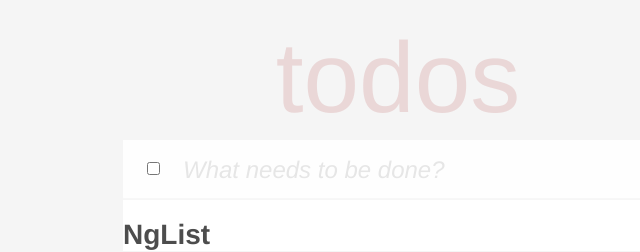
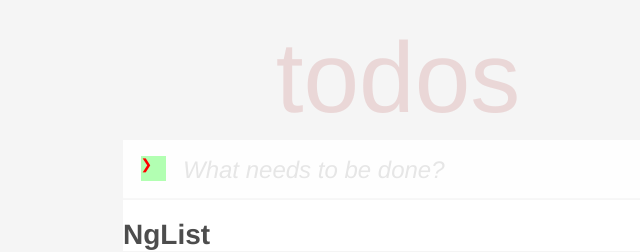
Before and after one commit to DimaGashko/NgTodo, an Angular app: page / in a window 1280 px wide. Shown: the top 252 px of the page, without its empty margins (242-882 px from the left). Built offline with nearby package versions, Linux system fonts and the light colour scheme.

Commit message:
baseCheckbox

```diff
--- a/src/app/complete-all/complete-all.component.css
+++ b/src/app/complete-all/complete-all.component.css
@@ -1,5 +1,27 @@
+@charset "UTF-8";
 .container {
   width: 60px;
   display: inline-block;
   vertical-align: middle;
   text-align: center; }
+
+.checkbox {
+  display: none; }
+  .checkbox__label, .checkbox__span {
+    display: inline-block; }
+  .checkbox__label {
+    width: 25px;
+    height: 25px; }
+  .checkbox__span {
+    width: 100%;
+    height: 100%;
+    cursor: pointer;
+    position: relative;
+    background: rgba(0, 255, 0, 0.3); }
+    .checkbox__span:before {
+      content: "❯";
+      display: block;
+      position: absolute;
+      color: red; }
+  .checkbox:checked + .checkbox__span:before {
+    color: green; }
--- a/src/app/complete-all/complete-all.component.html
+++ b/src/app/complete-all/complete-all.component.html
@@ -1,4 +1,6 @@
 
 <div class="container">
-  <input class="complete-all" type="checkbox"/>
+  <label class="checkbox__label">
+    <input class="complete-all checkbox" type="checkbox"/><span class="checkbox__span"></span>
+  </label>
 </div>
--- a/src/app/complete-all/complete-all.component.sass
+++ b/src/app/complete-all/complete-all.component.sass
@@ -7,3 +7,33 @@
    text-align: center
 
 .complete-all
+
+
+.checkbox
+   display: none
+
+   &__label, &__span
+      display: inline-block
+
+   &__label
+      width: 25px
+      height: 25px
+
+   &__span
+      width: 100%
+      height: 100%
+      cursor: pointer
+      position: relative
+
+      background: rgba(0,255,0,.3)
+
+      &:before
+         content: "❯"
+         display: block
+         position: absolute
+         color: red
+
+
+   &:checked + &__span
+      &:before
+         color: green
--- a/src/app/ng-todo.component.css
+++ b/src/app/ng-todo.component.css
@@ -1,3 +1,4 @@
 .header {
+  user-select: none;
   background: rgba(0, 0, 0, 0.003);
   box-shadow: inset 0 -2px 1px rgba(0, 0, 0, 0.03); }
--- a/src/app/ng-todo.component.sass
+++ b/src/app/ng-todo.component.sass
@@ -1,5 +1,6 @@
 @import 'src/styles/vars.sass'
 
 .header
+   user-select: none
    background: rgba(0, 0, 0, 0.003)
    box-shadow: inset 0 -2px 1px rgba(0,0,0,0.03)
```
Also changed, not shown: 2 other files (tests, documents, lock files or other folders).
